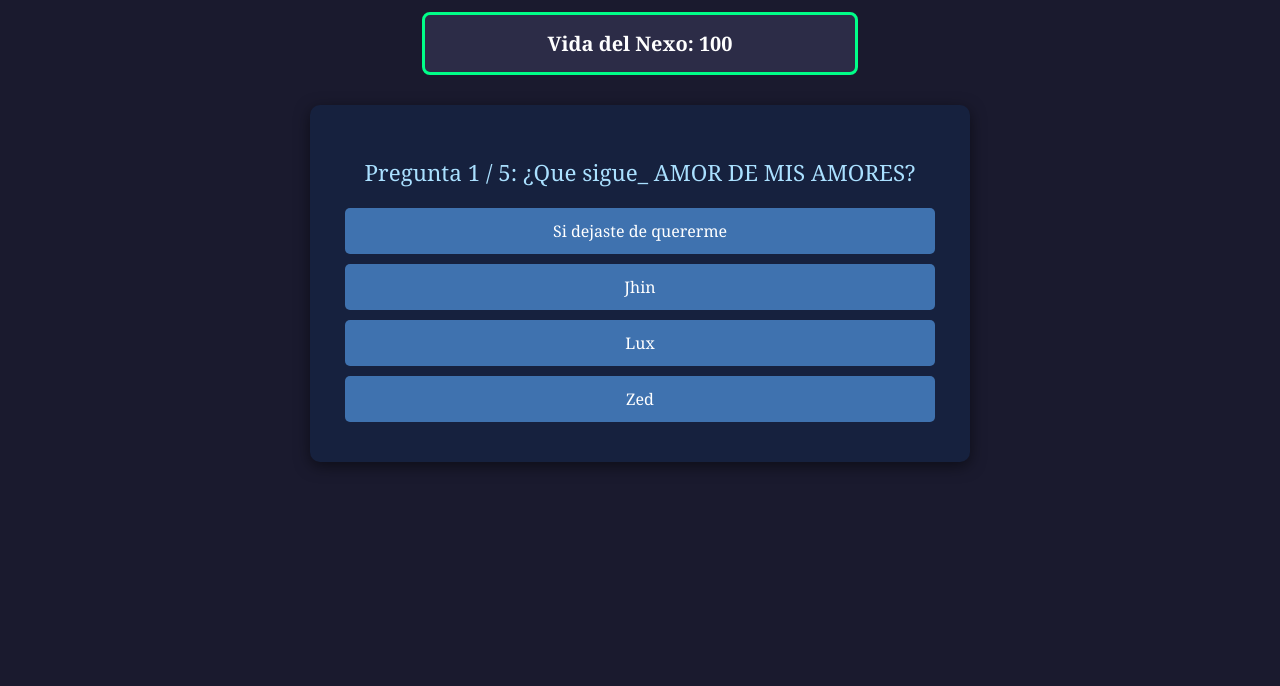
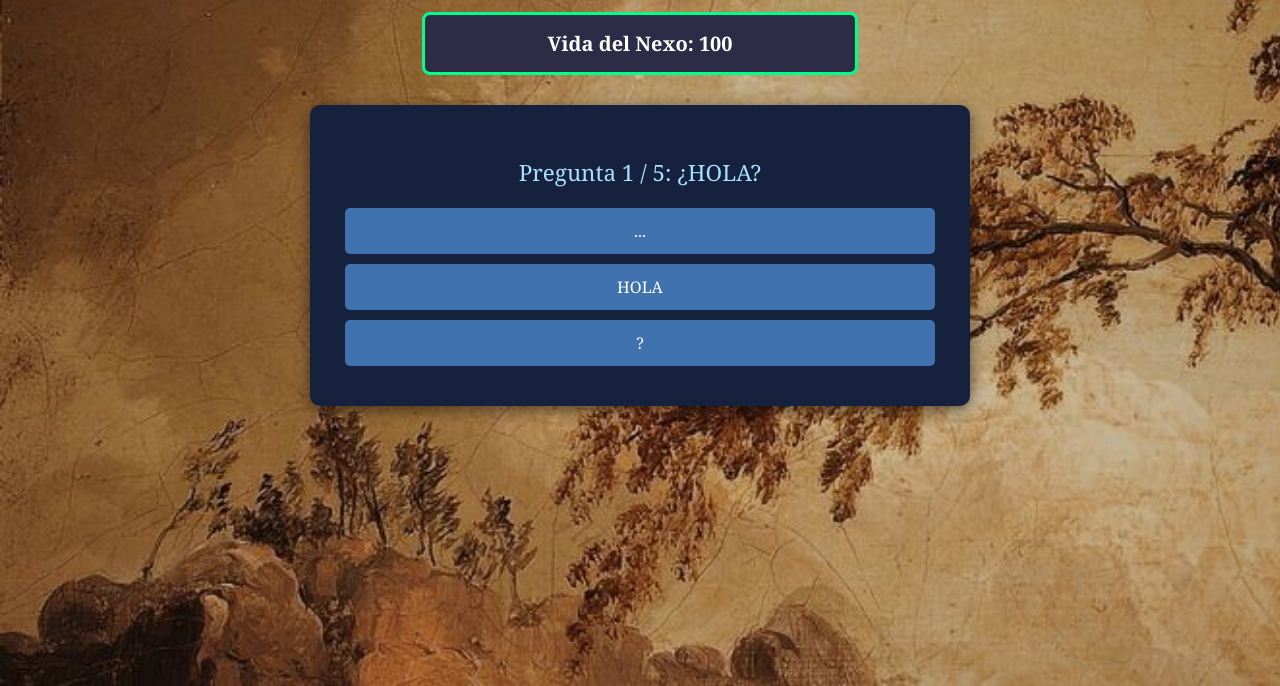
Before and after one commit to partchbd/NImos, a plain HTML site: page index.html in a window 1280 px wide. Shown: the part 114-800 px from the top of the page. Drawn offline with Linux system fonts and the light colour scheme.

Commit message:
Add files via upload

```diff
--- a/index.html
+++ b/index.html
@@ -5,10 +5,18 @@
     <meta name="viewport" content="width=device-width, initial-scale=1.0">
     <title>El Desafío Estratégico: ¡El Nexo te Espera!</title>
     <style>
+
     /* --- ESTILO MOBA / HISTORIA --- */
     body {
         font-family: 'Georgia', serif; /* Tipo de letra más histórico */
-            background-color: #1a1a2e; /* Fondo oscuro, como un mapa de batalla */
+
+        /* 💥 CAMBIO A IMAGEN DE FONDO */
+        background-image: url('fondo.jpeg');
+        background-size: cover; /* Asegura que la imagen cubra toda la pantalla */
+        background-repeat: no-repeat; /* Evita que la imagen se repita */
+        background-attachment: fixed; /* Mantiene la imagen fija */
+        background-color: #1a1a2e; /* Color de respaldo por si la imagen no carga */
+
         color: #ffffff; /* Letras blancas */
         text-align: center;
         padding: 20px;
--- a/juego.js
+++ b/juego.js
@@ -1,8 +1,8 @@
-// --- DATOS DEL JUEGO PERSONALIZADOS (¡EDITA ESTO!) ---
+// --- DATOS DEL JUEGO PERSONALIZADOS
 const preguntas = [
     {
-        pregunta: "¿Que sigue_ AMOR DE MIS AMORES?",
-        opciones: ["Si dejaste de quererme", "Jhin", "Lux", "Zed"],
+        pregunta: "¿HOLA?",
+        opciones: ["...", "HOLA", "?",],
         respuestaCorrecta: "Lux"
     },
     {
```
Also changed, not shown: fondo.jpeg (added). Lines whose indentation alone changed are shown as unchanged.
